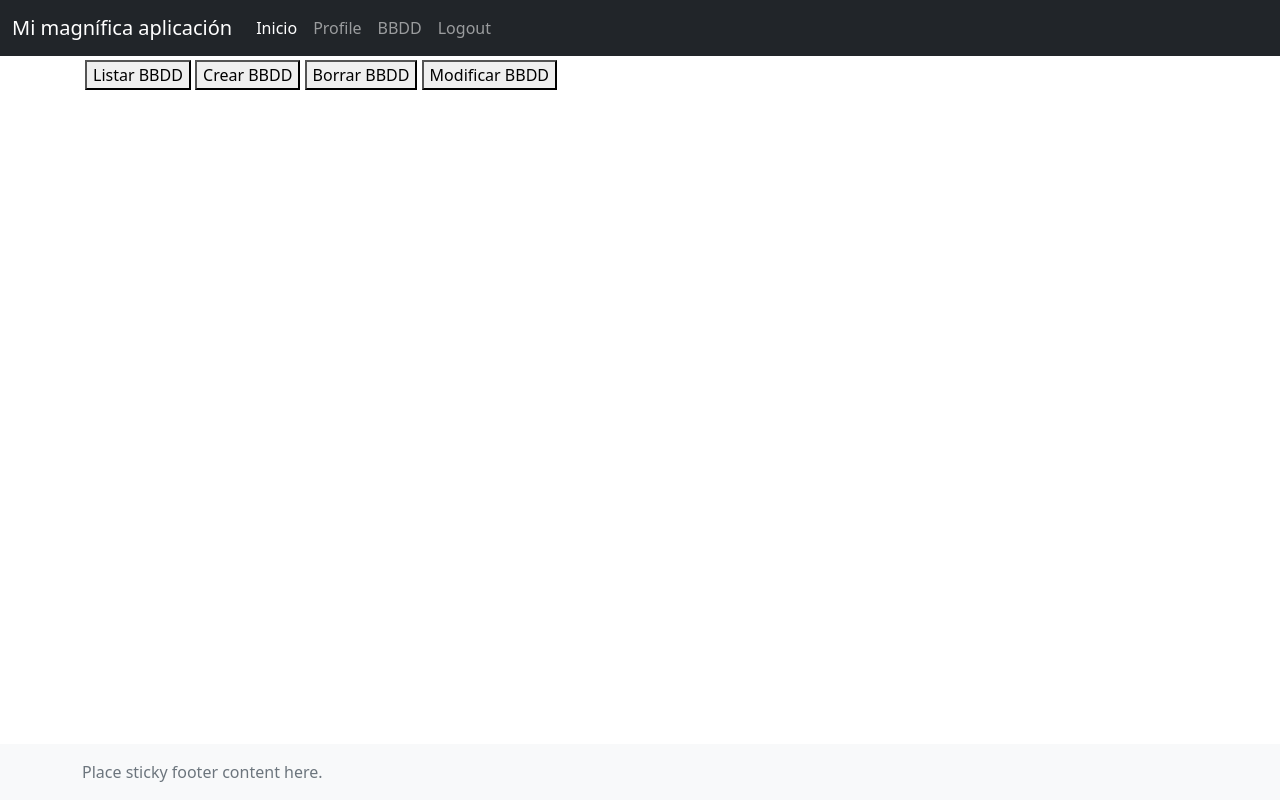
After one commit to felpud0/SSDD-keyValue, a Flask app: page /bbdd in a window 1280 px wide. The commit adds this page. Run offline with Flask 2, Linux system fonts and the light colour scheme; the visitor is signed in with stand-in values (Sample User, id 1); some libraries are stand-ins or nearby versions.

Commit message:
definido /bbdd

```diff
--- a/proyecto/frontend/app/app.py
+++ b/proyecto/frontend/app/app.py
@@ -91,6 +91,12 @@ def profile():
     respuesta = getUserInfo(current_user.email)
     return render_template('profile.html', user=respuesta)
 
+@app.route('/bbdd')
+@login_required
+def bbdd():
+    return render_template('bbdd.html')
+
+
 @app.route('/logout')
 @login_required
 def logout():
--- a/proyecto/frontend/app/templates/base.html
+++ b/proyecto/frontend/app/templates/base.html
@@ -53,6 +53,10 @@
           </li>
 
           <li class="nav-item">
+            <a class="nav-link" href="{{ url_for('bbdd') }}">BBDD</a>
+          </li>
+
+          <li class="nav-item">
             <a class="nav-link" href="{{ url_for('logout') }}">Logout</a>
           </li>
           {% else %}
--- /dev/null
+++ b/proyecto/frontend/app/templates/bbdd.html
@@ -0,0 +1,21 @@
+{% extends "base.html" %}
+
+{% block content %}
+
+<button type="button">
+  Listar BBDD
+</button>
+
+<button type="button">
+  Crear BBDD
+</button>
+
+<button type="button">
+  Borrar BBDD
+</button>
+
+<button type="button">
+  Modificar BBDD
+</button>
+
+{% endblock %}
```
